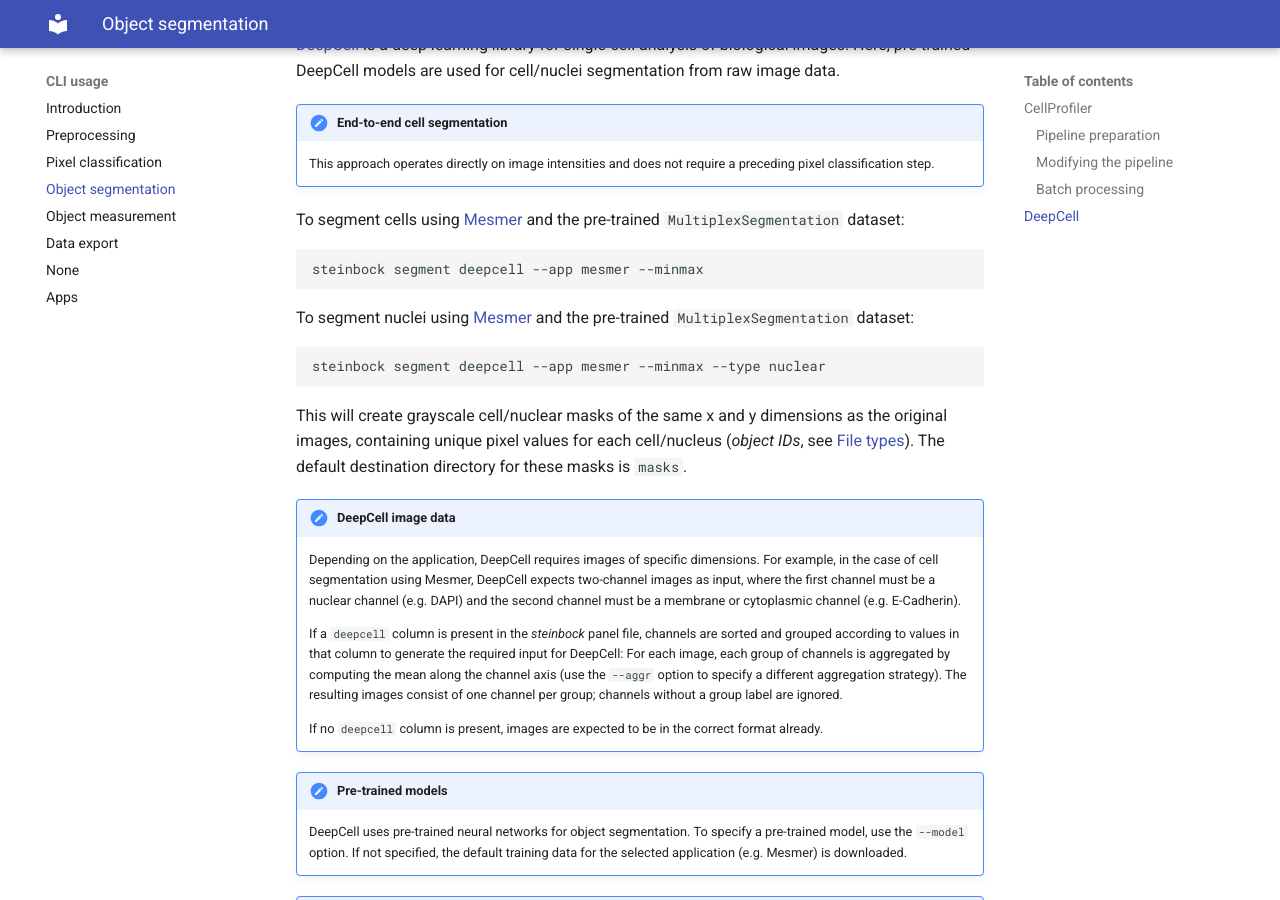
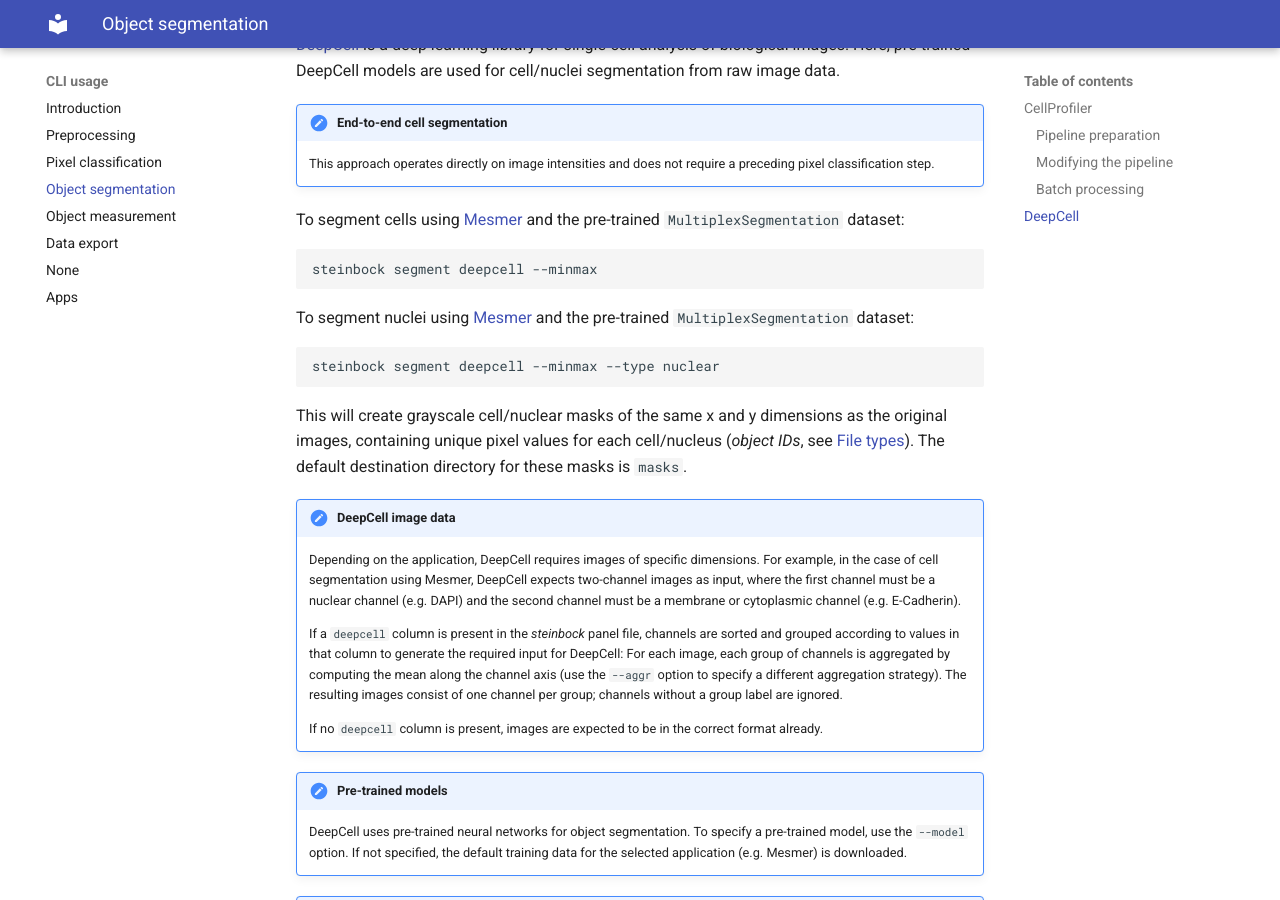
Before and after one commit to BodenmillerGroup/steinbock, an MkDocs documentation site: the page built from docs/cli/segmentation.md, in a window 1280 px wide and 900 px high, scrolled down 2071 px. Built offline with MkDocs 1.6.1 and Material for MkDocs 9.7.7, drawn with Linux system fonts in a browser that asks for light colours; the version menu is left out.

Commit message:
Simplify deepcell docs

```diff
--- a/docs/cli/segmentation.md
+++ b/docs/cli/segmentation.md
@@ -61,11 +61,11 @@ This will create grayscale object masks of the same x and y dimensions as the or
 
 To segment cells using [Mesmer](https://github.com/vanvalenlab/intro-to-deepcell/tree/master/pretrained_models#mesmer-segmentation-model) and the pre-trained `MultiplexSegmentation` dataset:
 
-    steinbock segment deepcell --app mesmer --minmax
+    steinbock segment deepcell --minmax
 
 To segment nuclei using [Mesmer](https://github.com/vanvalenlab/intro-to-deepcell/tree/master/pretrained_models#mesmer-segmentation-model) and the pre-trained `MultiplexSegmentation` dataset:
 
-    steinbock segment deepcell --app mesmer --minmax --type nuclear
+    steinbock segment deepcell --minmax --type nuclear
 
 This will create grayscale cell/nuclear masks of the same x and y dimensions as the original images, containing unique pixel values for each cell/nucleus (*object IDs*, see [File types](../file-types.md#object-masks)). The default destination directory for these masks is `masks`.
 
```
